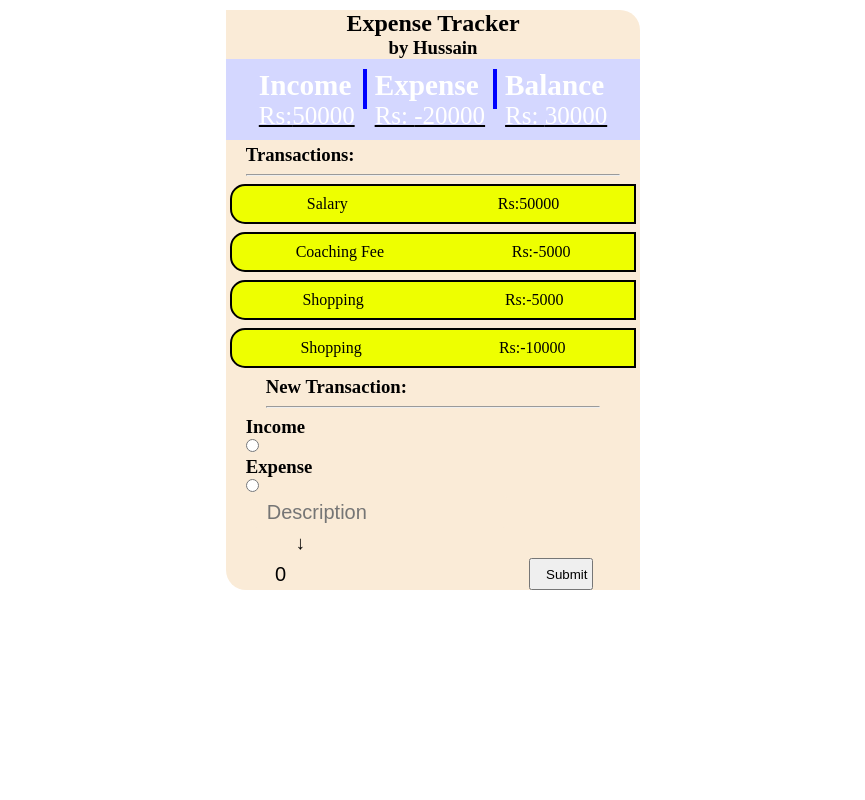
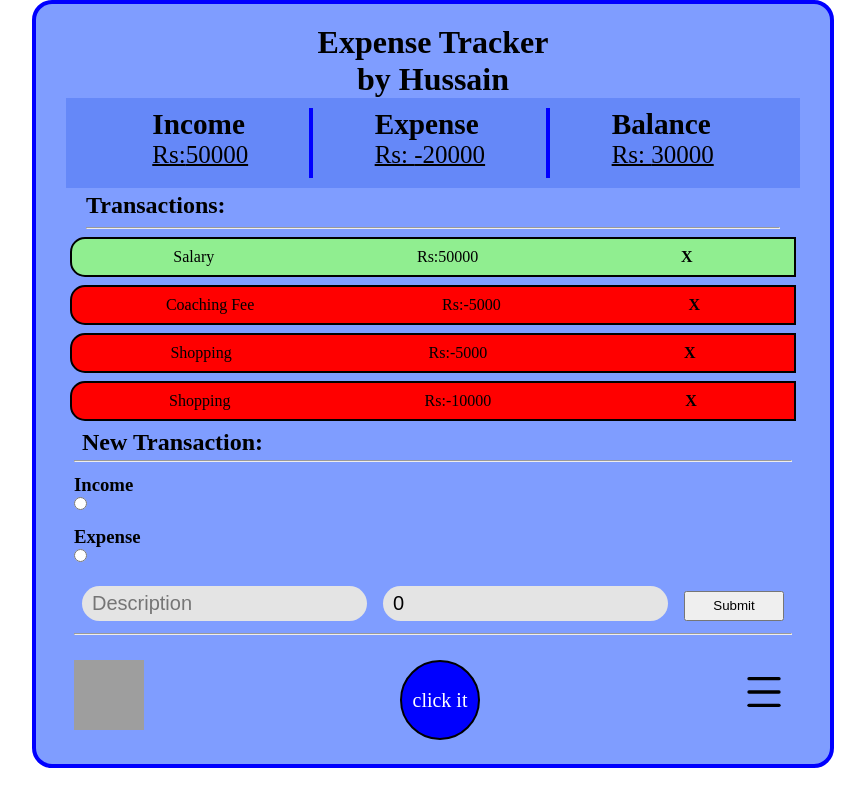
Before and after one commit to hussainmurtaza786/Expense-Tracker, a React (Create React App) app: page / in a window 1280 px wide. Shown: the whole page, without its empty margins (207-1072 px from the left). Built offline with nearby package versions, Linux system fonts and the light colour scheme; grey boxes are pictures that could not be loaded.

Commit message:
button added

```diff
--- a/src/Component/Container.js
+++ b/src/Component/Container.js
@@ -1,4 +1,4 @@
-import React, { useState } from 'react'
+import React, { useState, useEffect } from 'react'
 import Header from './Header'
 import Expense from './Expense'
 import Transaction from './Transaction'
@@ -14,24 +14,12 @@ const transactionData = [
 
 
 
-const finflowdata = [
-  {
-    income: "50000",
-    expense: "20000"
-  }
-]
+
+
+
 
 function Container() {
   const [transactions, setTransaction] = useState(transactionData);
-
-  const [finflow, setFinFlow] = useState();
-
-  const addnewfinflow = (income, expense) => {
-    const newfinflow = { income: income, expense: expense }
-    finflow.push(newfinflow)
-    setFinFlow([...finflow])
-  }
-
   const addNewTransaction = (desc, amount) => {
     const newTrans = { desc: desc, amount: amount }
     transactions.push(newTrans);
@@ -40,8 +28,10 @@ function Container() {
 
 
 
+
+
   return (
-    <div id="container" >
+    <div id="container">
       {/* <button onClick={() => { addNewTransaction("Shopping", -1000) }} >Add New txn</button> */}
       <Header transactions={transactions} />
       <Expense transactions={transactions} />
--- a/src/Component/Expense.js
+++ b/src/Component/Expense.js
@@ -11,6 +11,7 @@ function Expense({ transactions }) {
       income += tx.amount;
     } else {
       expanse += tx.amount;
+
     }
   });
 
@@ -46,12 +47,12 @@ function Expense({ transactions }) {
 
         <p id="rs-inex">Rs:{income}  </p>
       </div>
-      <hr style={{ border: '2px solid blue', height: '40px' }} />
+      <hr style={{ border: '2px solid blue', height: '70px' }} />
       <div className="expense text">
         <h3>Expense</h3>
         <p id="rs-inex">Rs: {expanse} </p>
       </div>
-      <hr style={{ border: '2px solid blue', height: '40px' }} />
+      <hr style={{ border: '2px solid blue', height: '70px' }} />
 
       <div className="expense text">
         <h3>Balance</h3>
--- a/src/Component/Header.js
+++ b/src/Component/Header.js
@@ -8,12 +8,12 @@ console.log(amounts)
 
     return (
         <div className="header">
-            <h2 className="center">
+            <h1 className="center">
                 Expense Tracker
-            </h2>
-            <h3 className="center">
+            </h1>
+            <h1 className="center">
                 by Hussain
-            </h3>
+            </h1>
 
 
         </div>
--- a/src/Component/NewTransaction.js
+++ b/src/Component/NewTransaction.js
@@ -1,11 +1,26 @@
 import { eventWrapper } from '@testing-library/user-event/dist/utils';
-import React, { useState } from 'react'
+import React, { useState,useEffect } from 'react'
 
 
 function NewTransaction({ addNewTransaction, radioBtn }) {
   const [income, setIncome] = useState(0);
   const [desc, setDesc] = useState("")
   const [transactionType, setTransactionType] = useState("")
+
+  let text = "This is an Expense Tracker App, in it you have to select one option from below income or expense, Income will add your amount to income  and Vice Versa for Expense.Then you have to set a description for example if you have select income so description could be your salary ,or loan Money, etc.. and then fill the amount and submit it,it will give the answer according to your filled details"
+
+// let speaker =()=>{
+
+  const handleonclick=() => {
+    let msg = new SpeechSynthesisUtterance(text);
+    window.speechSynthesis.speak(msg);
+
+    // Clean up the speech synthesis on component unmount
+    return () => {
+      window.speechSynthesis.cancel();
+    };
+  };
+
 
   const StoreValue = () => {
     if (!["income", "expanse"].includes(transactionType)) {
@@ -52,10 +67,11 @@ function NewTransaction({ addNewTransaction, radioBtn }) {
     setTransactionType(event.target.name)
   }
 
+
   return (
     <div className="new-transaction" >
-      <h3 className="new-transaction">New Transaction:</h3>
-      <hr style={{ margin: '8px 20px' }} />
+      <h2 className="new-transaction">New Transaction:</h2>
+      <hr />
 
       <div className="income-radio">
         <h3>Income</h3>
@@ -67,17 +83,37 @@ function NewTransaction({ addNewTransaction, radioBtn }) {
       </div>
 
 
-      <div className="enpense-amount">
-        <input className="description" value={desc} onChange={handleChangeDesc} type="text" placeholder="Description" />
-        <h3 style={{ margin: '4px 50px' }} > &#x2193; </h3>
+      <div className="enpense-amount newAmount">
+        <input className="description form" value={desc} onChange={handleChangeDesc} type="text" placeholder="Description" />
 
-        <div className="salary-box">
-          <input id="balance-amount" type="number" placeholder="Income Here" value={income} onChange={handleChangeIncome} />
-          <button onClick={StoreValue} className="  submit">Submit</button>
+        <input className="balance-amount form" type="number" placeholder="Income Here" value={income} onChange={handleChangeIncome} />
 
+        <button onClick={StoreValue} className="  submit">Submit</button>
+      </div>
+
+      <hr className="footerHr"></hr>
+      <div id="footer">
+
+        <img src='https://static.thenounproject.com/png/890784-200.png' style={{ width: '70px', height: '70px' }} />
+
+        <div className='circle' onClick={handleonclick}>
+        <div className="circle-text">
+                  click it
+        </div>
+        </div>
+        <div className='more'>
+          <svg aria-label="Settings" class="more-logo" fill="currentColor" height="24" role="img"
+            viewBox="0 0 24 24" width="24">
+            <title>Settings</title>
+            <line fill="none" stroke="currentColor" stroke-linecap="round" stroke-linejoin="round" stroke-width="2" x1="3"
+              x2="21" y1="4" y2="4"></line>
+            <line fill="none" stroke="currentColor" stroke-linecap="round" stroke-linejoin="round" stroke-width="2" x1="3"
+              x2="21" y1="12" y2="12"></line>
+            <line fill="none" stroke="currentColor" stroke-linecap="round" stroke-linejoin="round" stroke-width="2" x1="3"
+              x2="21" y1="20" y2="20"></line>
+          </svg>
         </div>
       </div>
-
     </div>
   )
 }
--- a/src/Component/Transaction.js
+++ b/src/Component/Transaction.js
@@ -1,18 +1,26 @@
 import React from 'react'
 
 function Transaction({ transactions }) {
+
+
+
   return (
     <div id="transaction">
       <span>
-        <h3 className="transaction-text">Transactions:</h3>
+        <h2 className="transaction-text">Transactions:</h2>
       </span>
       <hr style={{ margin: '8px 20px' }} />
       {transactions.map((trans, idx) => {
+  const inputBackgroundColor = trans.amount>0  ? 'lightgreen' : trans.amount<0 ? 'red' : 'white';
+
         return (
-          <div key={idx} className="items-transaction">
+          <div key={idx} className="items-transaction" style={{backgroundColor:inputBackgroundColor}} >
             {trans.desc}
             <div className="items-transaction-x">
               Rs:{trans.amount}
+            </div>
+            <div>
+                <h4 className='close-x'>X</h4>
             </div>
           </div>
         )
--- a/src/index.css
+++ b/src/index.css
@@ -13,11 +13,11 @@ body {
 }
 
 #tracker-main {
-  margin-top: 10px;
+  padding: 20px 30px;
   /* width: 0vw; */
-  background-color: antiquewhite;
-  border-top-right-radius: 20px;
-  border-bottom-left-radius: 20px;
+  background-color: rgb(127, 157, 255);
+  border: 4px solid blue;
+  border-radius: 20px;
 }
 
 .center {
@@ -26,23 +26,25 @@ body {
   justify-content: center;
 }
 
-#container {
-
-  /* width: 50%; */
-  /* height: 100%; */
-}
-
 .font-size {
   font-size: 25px;
 }
 
 #income-expense {
-  /* order: 2px solid red; */
-  /* width: 100%; */
   display: flex;
   padding: 10px 25px;
   justify-content: space-evenly;
-  background-color: rgb(212, 215, 255);
+  background-color: rgb(101, 136, 248);
+
+}
+
+.income-radio {
+  margin: 12px 0px;
+}
+
+.expense-radio {
+  margin: 12px 0px;
+
 }
 
 .income {
@@ -66,10 +68,15 @@ body {
   margin: 4px 20px;
 }
 
+.new-transaction {
+  margin: 4px 8px;
+
+}
+
 .items-transaction {
   margin: 8px 4px;
   height: 40px;
-  background-color: rgb(238, 255, 0);
+  /* background-color: lightgreen ; */
   border-bottom-left-radius: 15px;
   border-top-left-radius: 15px;
   display: flex;
@@ -77,62 +84,110 @@ body {
   border: 2px solid black;
   justify-content: space-around;
 }
-.salary-box{
-  display: flex;
-  justify-content: center;
-}
-.income-here{
+
+.income-here {
   margin: 2px 8px;
   font-size: 20px;
 }
-.submit{
-  margin: 2px 15px;
+
+.submit {
+  margin: 4px 8px;
+  width: 100px;
+  height: 30px;
   cursor: pointer;
-  margin: 0px 6px;
-  width: 5vw;
-  height: 4vh;
-  padding: 4px 15px;
 
 }
-#balance-amount {
-  width: 20vw;
-  padding: 2px 8px;
-  height: 4vh;
+
+.balance-amount {
+  margin: 8px;
+  padding: 6px 10px;
   border: none;
-  background-color: antiquewhite;
+  background-color: rgb(228, 228, 228);
   font-size: 20px;
 }
-#rs-inex{
+
+#rs-inex {
   text-decoration: underline 2px black;
 }
-.text{
-  color: white;
+
+.text {
   font-size: 25px;
 }
-.new-transaction{
-  margin: 2px 20px;
+
+.description {
+  margin: 8px;
+  padding: 6px 10px;
+  border: none;
+  font-size: 20px;
+  background-color: rgb(228, 228, 228);
 }
-.description{
-  margin: 0px 6px;
-  width: 20vw;
-  height: 4vh;
-  border-radius: 5px;
-  padding: 4px 15px;
-  border: none;
-  background-color:antiquewhite ;
+
+.salary-box {
+  margin: 8px;
   font-size: 20px;
-color: rgb(25, 0, 255);
+  padding: 12px 15px;
+  height: 30px;
+  background-color: rgb(228, 228, 228);
+
+
 }
-.amount{
-color: rgb(25, 0, 255);
+
+.newAmount {
+  height: 30px;
+  margin: 4px 8x;
+}
+
+.footerHr {
+  margin: 25px 0px;
+}
+
+.amount {
+  color: rgb(25, 0, 255);
   padding: 4px 15px;
   width: 15vw;
   border: none;
-  background-color:antiquewhite ;
+  background-color: antiquewhite;
   font-size: 20px;
   height: 4vh;
   margin: 0px 6px;
   border-radius: 5px;
+}
+
+.close-x:hover {
+  color: Blue;
+  cursor: pointer;
+
+}
+#footer{
+  display: flex;
+}
+.circle{
+  width: 100%;
+  display: flex;
+  justify-content: center;
+  align-items: center;
+
+}
+.circle-text{
+  display: flex;
+  justify-content: center;
+  align-items: center;
+  width: 80px;
+  height: 80px;
+  background-color: blue;
+  border-radius: 250px;
+  color: white;
+  font-size: 20px;
+  border: 2px solid black;
+  cursor: pointer;
+}
 
 
+.more-logo{
+  width: 40px;
+  height: 40px;
+  margin: 12px 8px;
 }
+.form{
+  border-radius: 20px;
+}
```
